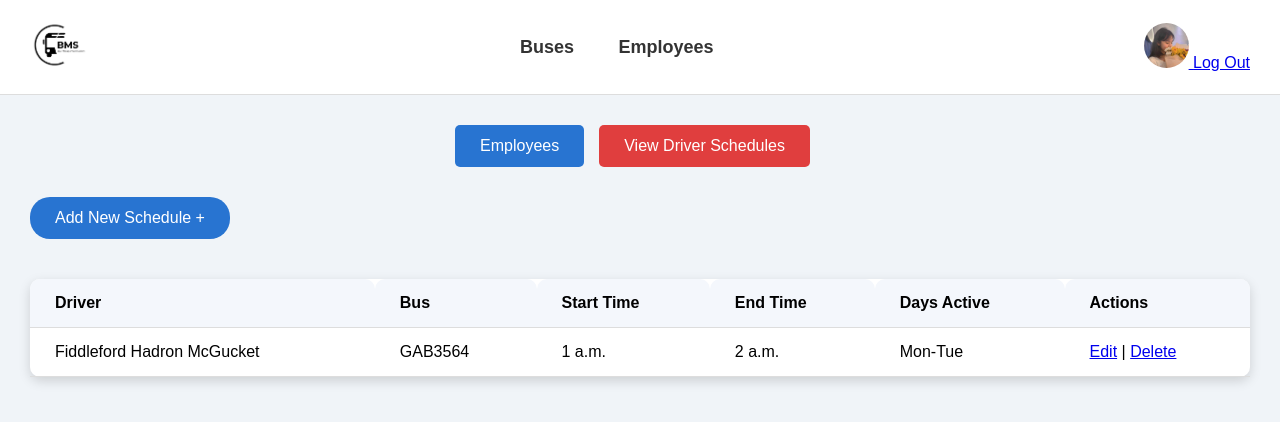
After one commit to jannahlovelle/BMS, a Django app: page /driver_schedule/ in a window 1280 px wide. The commit adds this page. Shown: the top 422 px of the page. Run offline with Django 4.2, Linux system fonts and the light colour scheme; a user stored in the database is signed in; data comes from the database, SQL or seed files in the repository; both versions use the stored data as it was after the commit.

Commit message:
DriverSchedule CRUD

```diff
--- a/bms_app/admin.py
+++ b/bms_app/admin.py
@@ -1,7 +1,9 @@
 from django.contrib import admin
-from .models import Bus, Employee, Schedule
+from .models import Bus, DriverSchedule, Employee, Repair, Schedule
 # Register your models here.
 
 admin.site.register(Employee)
 admin.site.register(Bus)
 admin.site.register(Schedule)
+admin.site.register(Repair)
+admin.site.register(DriverSchedule)
--- a/bms_app/models.py
+++ b/bms_app/models.py
@@ -110,4 +110,14 @@ class Repair(models.Model):
     parts_used = models.CharField(max_length=255)
     follow_action = models.CharField(max_length=255)
     bus = models.ForeignKey('Bus', on_delete=models.CASCADE)
-    employee = models.ForeignKey('Employee', on_delete=models.CASCADE)  #
+    employee = models.ForeignKey('Employee', on_delete=models.CASCADE)
+
+class DriverSchedule(models.Model):
+    driver = models.ForeignKey(Employee, on_delete=models.CASCADE)
+    bus = models.ForeignKey(Bus, on_delete=models.CASCADE)
+    start_time = models.TimeField()
+    end_time = models.TimeField()
+    days_active = models.CharField(max_length=50, help_text="E.g., 'Mon-Fri' or 'Mon,Wed,Fri'")
+
+    def __str__(self):
+        return f"{self.driver} - {self.bus} ({self.start_time} to {self.end_time} on {self.days_active})"
--- /dev/null
+++ b/bms_app/templates/driver_schedule_list.html
@@ -0,0 +1,73 @@
+<!DOCTYPE html>
+<html lang="en">
+<head>
+    <meta charset="UTF-8">
+    <meta name="viewport" content="width=device-width, initial-scale=1.0">
+    <title>Driver Schedule List</title>
+    {% load static %}
+    <link rel="stylesheet" href="{% static 'css/home.css' %}">
+</head>
+<body>
+    <!-- Navbar Section -->
+    <div class="navbar">
+        <div class="logo">
+            <img src="{% static 'images/logo.png' %}" alt="Logo">
+        </div>
+        <div class="nav-links">
+            <a href="{% url 'bus_list' %}">Buses</a>
+            <a href="{% url 'employee_list' %}">Employees</a>
+        </div>
+        <div class="profile">
+            <a href="{% url 'profile' %}">
+                <img src="{% static 'images/profile-icon.png' %}" alt="Profile">
+            </a>
+            <a href="{% url 'logout' %}">Log Out</a>
+        </div>
+    </div>
+
+    <!-- Tab Section -->
+    <div class="tabs">
+        <a href="{% url 'employee_list' %}"><button class="tab-btn">Employees</button></a>
+        <a href="{% url 'driver_schedule_list' %}">
+            <button class="tab-btn active">View Driver Schedules</button>
+        </a>
+    </div>
+    <!-- Driver Schedule Section -->
+    <div class="schedule-section">
+        <a href="{% url 'add_driver_schedule' %}">
+            <button class="add-btn">Add New Schedule +</button>
+        </a>
+        <table class="bus-table">
+            <thead>
+                <tr>
+                    <th>Driver</th>
+                    <th>Bus</th>
+                    <th>Start Time</th>
+                    <th>End Time</th>
+                    <th>Days Active</th>
+                    <th>Actions</th>
+                </tr>
+            </thead>
+            <tbody>
+                {% for schedule in schedules %}
+                    <tr>
+                        <td>{{ schedule.driver }}</td>
+                        <td>{{ schedule.bus }}</td>
+                        <td>{{ schedule.start_time }}</td>
+                        <td>{{ schedule.end_time }}</td>
+                        <td>{{ schedule.days_active }}</td>
+                        <td>
+                            <a href="{% url 'edit_driver_schedule' schedule.pk %}">Edit</a> |
+                            <a href="{% url 'delete_driver_schedule' schedule.pk %}">Delete</a>
+                        </td>
+                    </tr>
+                {% empty %}
+                    <tr>
+                        <td colspan="6">No driver schedules found.</td>
+                    </tr>
+                {% endfor %}
+            </tbody>
+        </table>
+    </div>
+</body>
+</html>
--- a/bms_app/templates/home_page.html
+++ b/bms_app/templates/home_page.html
@@ -41,7 +41,7 @@
     </div>
 
     <!-- Buses Table -->
-     <div id="container">
+    <div id="schedule-section">
     <div id="buses-table">
         <table class="bus-table">
             <thead>
--- a/bms_app/urls.py
+++ b/bms_app/urls.py
@@ -33,10 +33,11 @@ urlpatterns = [
     path('employees/', views.employee_list, name='employee_list'),  # Optional: Separate employee list view
     path('schedules/', views.schedule_list, name='schedule_list'),  # Optional: Separate schedule list view
     path('repairs/', views.repair_list, name='repair_list'),  # Optional: Separate repair list view
-    # Add other URL patterns as needed
-    # New Url's
-    path('employee_schedule/', views.employee_schedule_list, name='employee_schedule'),
-    path('add_employee_schedule/', views.add_employee_schedule, name='add_employee_schedule'),
+
+    path('driver_schedule/add/', views.add_driver_schedule, name='add_driver_schedule'),
+    path('driver_schedule/', views.driver_schedule_list, name='driver_schedule_list'),
+    path('driver_schedule/edit/<int:pk>/', views.edit_driver_schedule, name='edit_driver_schedule'),
+    path('driver_schedule/delete/<int:pk>/', views.delete_driver_schedule, name='delete_driver_schedule'),
 ]
 
 if settings.DEBUG:
--- a/bms_app/views.py
+++ b/bms_app/views.py
@@ -4,8 +4,8 @@ from django.contrib.auth import login, logout, update_session_auth_hash
 from django.contrib.auth.decorators import login_required
 from django.contrib.auth.models import User
 
-from bms_app.models import Bus, Employee, Schedule, UserProfile, Repair
-from .forms import BusForm, EmployeeForm, LoginForm, RepairForm, ScheduleForm, UserPasswordChangeForm, UserProfileForm
+from bms_app.models import Bus, DriverSchedule, Employee, Schedule, UserProfile, Repair
+from .forms import BusForm, DriverScheduleForm, EmployeeForm, LoginForm, RepairForm, ScheduleForm, UserPasswordChangeForm, UserProfileForm
 
 # Views
 
@@ -191,56 +191,6 @@ def delete_schedule(request, sched_id):
         return redirect('schedule_list')  # Redirect after deletion
     return render(request, 'confirm_delete_schedule.html', {'object': schedule})
 
-# Employee Sched
-#@login_required
-#def employee_schedule(request, employee_id):
-    employee = get_object_or_404(Employee, employee_id=employee_id, user=request.user)
-    schedules = Schedule.objects.filter(employee=employee)  # Assuming a foreign key in Schedule to Employee
-
-    context = {
-        'employee': employee,
-        'schedules': schedules,
-    }
-    return render(request, 'employee_schedule.html', context)
-
-# Employee Sched List
-@login_required
-def employee_schedule_list(request):
-    # Fetch schedules related to the user's buses and select related employee data
-    schedules = Schedule.objects.filter(bus__user=request.user).select_related('employee')
-    return render(request, 'employee_schedule_list.html', {
-        'schedules': schedules,
-    })
-
-# Add a employee sched
-@login_required
-def add_employee_schedule(request):
-    if request.method == "POST":
-        # Get the employee's first and last name from the POST request
-        first_name = request.POST.get('first_name')
-        last_name = request.POST.get('last_name')
-
-        # Create or get the employee object
-        employee, created = Employee.objects.get_or_create(
-            first_name=first_name,
-            last_name=last_name,
-            defaults={'user': request.user}  # Associate the employee with the logged-in user
-        )
-
-        # Now process the schedule form
-        form = ScheduleForm(request.POST)
-        if form.is_valid():
-            schedule = form.save(commit=False)  # Don't save yet
-            schedule.employee = employee  # Link the employee to the schedule
-            schedule.save()  # Save the schedule
-            return redirect('employee_schedule_list')  # Redirect to the schedule list
-    else:
-        form = ScheduleForm()  # Initialize an empty form
-
-    return render(request, 'add_employee_schedule.html', {
-        'form': form,
-    })
-
 # Create a repair
 def add_repair(request):
     if request.method == 'POST':
@@ -287,3 +237,42 @@ def schedule_list(request):
 def repair_list(request):
     repairs = Repair.objects.filter(bus__user=request.user)
     return render(request, 'home_page_repair.html', {'repairs': repairs})
+
+@login_required
+def add_driver_schedule(request):
+    if request.method == 'POST':
+        form = DriverScheduleForm(request.POST)
+        if form.is_valid():
+            form.save()
+            return redirect('driver_schedule_list')
+    else:
+        form = DriverScheduleForm()
+    return render(request, 'add_driver_schedule.html', {'form': form})
+
+# List all DriverSchedules
+@login_required
+def driver_schedule_list(request):
+    schedules = DriverSchedule.objects.all()
+    return render(request, 'driver_schedule_list.html', {'schedules': schedules})
+
+# Edit an existing DriverSchedule
+@login_required
+def edit_driver_schedule(request, pk):  # Use 'id' as the parameter
+    schedule = get_object_or_404(DriverSchedule, pk=pk)
+    if request.method == 'POST':
+        form = DriverScheduleForm(request.POST, instance=schedule)
+        if form.is_valid():
+            form.save()
+            return redirect('driver_schedule_list')
+    else:
+        form = DriverScheduleForm(instance=schedule)
+    return render(request, 'edit_driver_schedule.html', {'form': form})
+
+# Delete a DriverSchedule
+@login_required
+def delete_driver_schedule(request, pk):  # Use 'id' as the parameter
+    schedule = get_object_or_404(DriverSchedule, pk=pk)
+    if request.method == 'POST':
+        schedule.delete()
+        return redirect('driver_schedule_list')
+    return render(request, 'confirm_delete_driver_schedule.html', {'schedule': schedule})
```
Also changed, not shown: bms_app/forms.py (+4 -16 lines), bms_app/templates/add_driver_schedule.html (added, +15 -0 lines), bms_app/templates/add_employee_schedule.html (deleted, +0 -29 lines), bms_app/templates/confirm_delete_driver_schedule.html (added, +15 -0 lines), bms_app/templates/edit_driver_schedule.html (added, +15 -0 lines), bms_app/templates/employee_schedule_list.html (deleted, +0 -74 lines), bms_app/templates/home_page_employees.html (+5 -2 lines), bms_app/migrations/0016_driverschedule.py (added), db.sqlite3.
